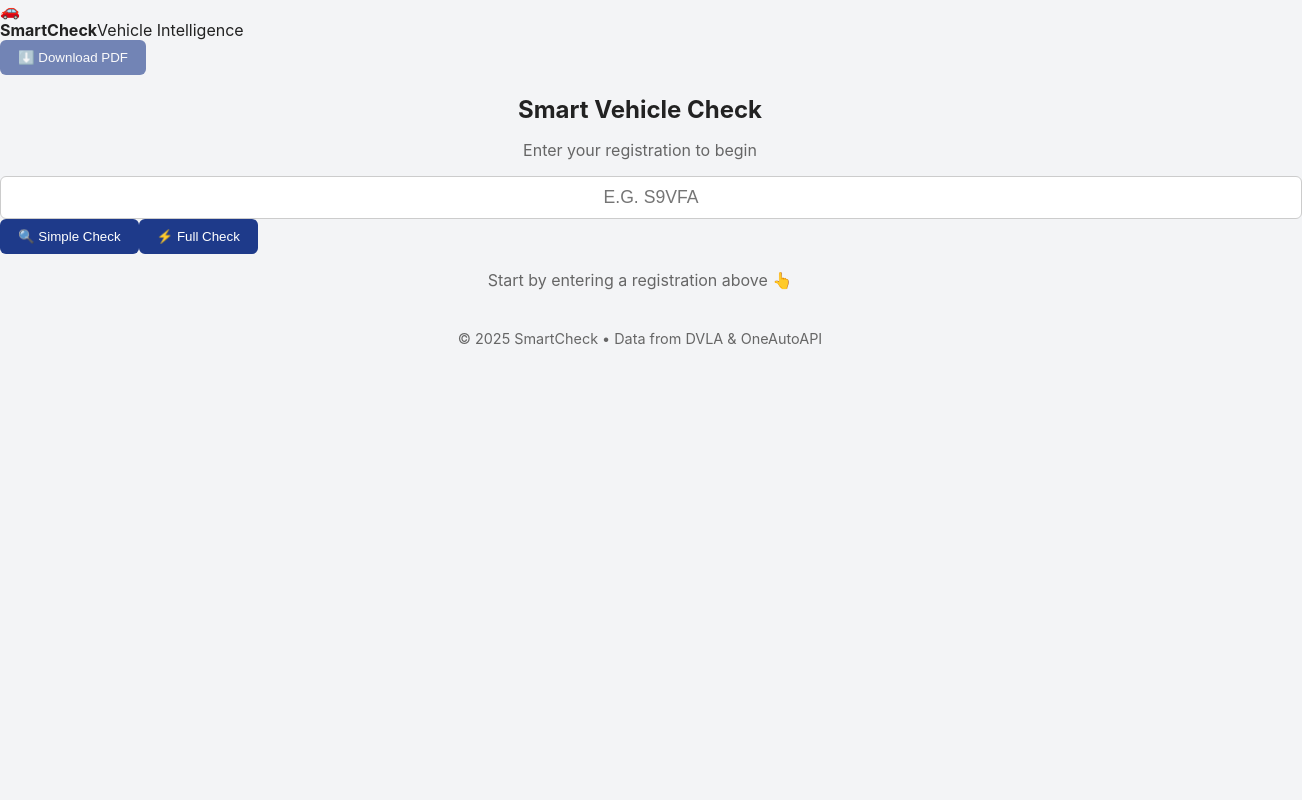
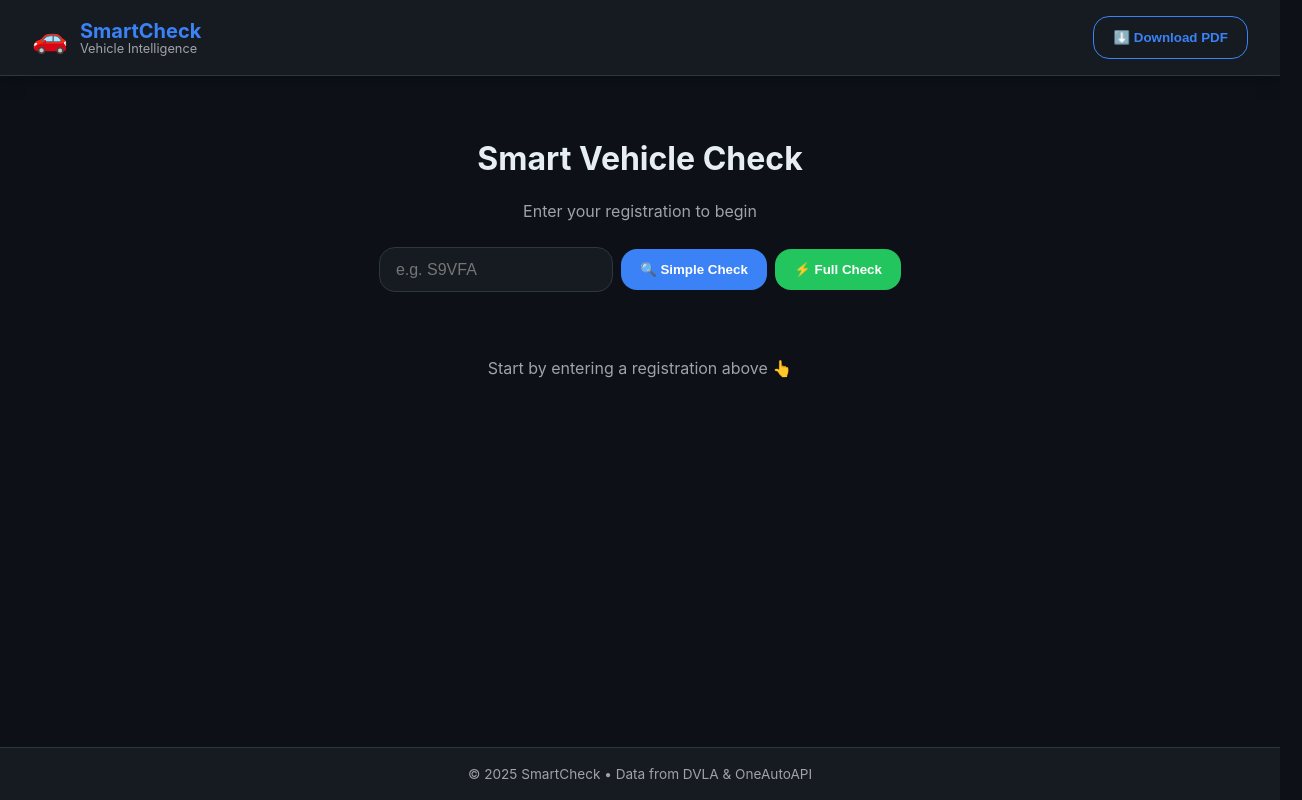
Before and after one commit to Wasif667/SmartCheck, a React (Vite) app in the folder client/: page / in a window 1280 px wide. Shown: the whole page, 1302 px wide, since content can reach past the window. Built offline with nearby package versions, Linux system fonts and the light colour scheme.

Commit message:
Update styles.css

```diff
--- a/client/src/styles.css
+++ b/client/src/styles.css
@@ -1,135 +1,320 @@
-body {
-  font-family: "Inter", sans-serif;
-  background: #f3f4f6;
-  color: #222;
-  margin: 0;
-  padding: 0;
+/* ----------------------------------------------
+   SMARTCHECK — Dark UI Styles
+   ---------------------------------------------- */
+
+:root {
+  --bg: #0d1117;
+  --card: #161b22;
+  --text: #e6edf3;
+  --text-dim: #a1a1aa;
+  --accent: #3b82f6;
+  --accent-glow: rgba(59, 130, 246, 0.2);
+  --success: #22c55e;
+  --error: #ef4444;
+  --border: #30363d;
+  --shadow: 0 0 16px rgba(0, 0, 0, 0.5);
+  --radius: 16px;
+  --transition: 0.25s ease;
 }
 
-.container {
-  max-width: 900px;
-  margin: 40px auto;
-  background: white;
-  border-radius: 12px;
-  padding: 30px 40px;
-  box-shadow: 0 4px 20px rgba(0, 0, 0, 0.05);
+html,
+body {
+  background: var(--bg);
+  color: var(--text);
+  margin: 0;
+  font-family: "Inter", "SF Pro Display", "Segoe UI", Roboto, sans-serif;
+  line-height: 1.5;
+  min-height: 100vh;
 }
 
-h1 {
-  text-align: center;
-  margin-bottom: 10px;
+/* Layout */
+.app {
+  display: flex;
+  flex-direction: column;
+  min-height: 100vh;
 }
 
-p {
-  text-align: center;
-  color: #666;
+/* ----------------------------------------------
+   Header / Branding
+   ---------------------------------------------- */
+.topbar {
+  background: var(--card);
+  border-bottom: 1px solid var(--border);
+  display: flex;
+  align-items: center;
+  justify-content: space-between;
+  padding: 1rem 2rem;
+  box-shadow: var(--shadow);
 }
 
-input {
-  width: 100%;
-  padding: 10px;
-  font-size: 1.1rem;
-  text-transform: uppercase;
-  border: 1px solid #ccc;
-  border-radius: 6px;
-  text-align: center;
+.brand {
+  display: flex;
+  align-items: center;
+  gap: 0.75rem;
 }
 
-.formRow {
-  margin: 20px 0;
+.brand .logo {
+  font-size: 1.8rem;
 }
 
-.buttonRow {
+.brand-text {
   display: flex;
-  justify-content: center;
-  gap: 12px;
-  margin-bottom: 20px;
+  flex-direction: column;
+  line-height: 1.1;
 }
 
-button {
-  background: #1e3a8a;
-  color: white;
-  border: none;
-  padding: 10px 18px;
-  border-radius: 6px;
-  cursor: pointer;
+.brand-text strong {
+  color: var(--accent);
+  font-size: 1.25rem;
 }
 
-button.btnFull {
-  background: #16a34a;
+.brand-text span {
+  font-size: 0.8rem;
+  color: var(--text-dim);
 }
 
-button:disabled {
-  opacity: 0.6;
-  cursor: not-allowed;
+/* ----------------------------------------------
+   Main Search Section
+   ---------------------------------------------- */
+.content {
+  flex: 1;
+  max-width: 960px;
+  margin: 0 auto;
+  padding: 2rem 1rem 6rem;
 }
 
-.error {
-  background: #fee2e2;
-  color: #991b1b;
-  padding: 10px;
-  border-radius: 6px;
+.search {
   text-align: center;
-  margin-bottom: 20px;
+  margin-bottom: 2rem;
 }
 
-/* ---------------------------- */
-/* DVLA Simple Check Card */
-/* ---------------------------- */
-.dvlaCard {
-  background: #f0fdf4;
-  border: 3px solid #16a34a;
-  border-radius: 10px;
-  padding: 20px;
-  margin-top: 20px;
+.search h1 {
+  font-size: 2rem;
+  margin-bottom: 0.25rem;
 }
 
-.dvlaCard h2 {
-  color: #166534;
-  font-size: 1.3rem;
-  margin-top: 0;
+.subtitle {
+  color: var(--text-dim);
+  font-size: 1rem;
+  margin-bottom: 1.5rem;
 }
 
-.row {
+.search-bar {
   display: flex;
-  justify-content: space-between;
-  border-bottom: 1px solid #e5e7eb;
-  padding: 6px 0;
+  flex-wrap: wrap;
+  gap: 0.5rem;
+  justify-content: center;
+  align-items: center;
 }
 
-.label {
-  font-weight: 500;
-  color: #333;
+.search-bar input {
+  background: var(--card);
+  border: 1px solid var(--border);
+  color: var(--text);
+  padding: 0.8rem 1rem;
+  border-radius: var(--radius);
+  font-size: 1rem;
+  width: 200px;
+  outline: none;
+  transition: var(--transition);
 }
 
-.value {
-  color: #111;
+.search-bar input:focus {
+  border-color: var(--accent);
+  box-shadow: 0 0 8px var(--accent-glow);
 }
 
-/* ---------------------------- */
-/* Full Vehicle Check Sections */
-/* ---------------------------- */
-.sectionGroup {
-  margin-top: 30px;
+.buttons {
+  display: flex;
+  gap: 0.5rem;
 }
 
-.section {
-  background: #f9fafb;
-  border: 1px solid #e5e7eb;
-  border-radius: 8px;
-  padding: 20px;
-  margin-bottom: 20px;
+/* ----------------------------------------------
+   Buttons
+   ---------------------------------------------- */
+.btn {
+  border: none;
+  border-radius: var(--radius);
+  font-weight: 600;
+  padding: 0.8rem 1.2rem;
+  cursor: pointer;
+  transition: var(--transition);
 }
 
-.section h2 {
-  margin-top: 0;
-  font-size: 1.2rem;
-  color: #1e3a8a;
+.btn.primary {
+  background: var(--accent);
+  color: #fff;
 }
 
-.footer {
-  text-align: center;
-  color: #666;
-  margin-top: 40px;
+.btn.success {
+  background: var(--success);
+  color: #fff;
+}
+
+.btn.ghost {
+  background: transparent;
+  border: 1px solid var(--accent);
+  color: var(--accent);
+}
+
+.btn:hover {
+  transform: translateY(-2px);
+  box-shadow: 0 0 10px var(--accent-glow);
+}
+
+/* ----------------------------------------------
+   Cards
+   ---------------------------------------------- */
+.card {
+  background: var(--card);
+  border: 1px solid var(--border);
+  border-radius: var(--radius);
+  margin-bottom: 1.5rem;
+  box-shadow: var(--shadow);
+  overflow: hidden;
+}
+
+.card-header {
+  background: rgba(255, 255, 255, 0.03);
+  border-bottom: 1px solid var(--border);
+  padding: 0.75rem 1rem;
+}
+
+.card-header h2 {
+  margin: 0;
+  font-size: 1.2rem;
+  color: var(--accent);
+}
+
+.card-body {
+  padding: 1rem;
+}
+
+/* ----------------------------------------------
+   Tables
+   ---------------------------------------------- */
+.data-table {
+  width: 100%;
+  border-collapse: collapse;
   font-size: 0.9rem;
 }
+
+.data-table th,
+.data-table td {
+  border: 1px solid var(--border);
+  padding: 0.5rem 0.75rem;
+  text-align: left;
+}
+
+.data-table th {
+  background: rgba(255, 255, 255, 0.05);
+  color: var(--accent);
+  font-weight: 600;
+}
+
+.data-table tr:nth-child(even) td {
+  background: rgba(255, 255, 255, 0.02);
+}
+
+/* ----------------------------------------------
+   Key-Value Grid (for summary data)
+   ---------------------------------------------- */
+.grid {
+  display: grid;
+  grid-template-columns: repeat(auto-fit, minmax(180px, 1fr));
+  gap: 0.75rem;
+}
+
+.kv {
+  background: rgba(255, 255, 255, 0.02);
+  border: 1px solid var(--border);
+  border-radius: var(--radius);
+  padding: 0.5rem 0.75rem;
+}
+
+.kv-label {
+  font-size: 0.8rem;
+  color: var(--text-dim);
+}
+
+.kv-value {
+  font-weight: 600;
+  color: var(--text);
+}
+
+/* ----------------------------------------------
+   Alerts & Loading
+   ---------------------------------------------- */
+.alert {
+  margin-top: 1rem;
+  padding: 0.75rem 1rem;
+  border-radius: var(--radius);
+}
+
+.alert.error {
+  background: rgba(239, 68, 68, 0.1);
+  border: 1px solid var(--error);
+  color: var(--error);
+}
+
+.loading {
+  text-align: center;
+  margin: 2rem 0;
+}
+
+.spinner {
+  border: 4px solid var(--border);
+  border-top: 4px solid var(--accent);
+  border-radius: 50%;
+  width: 40px;
+  height: 40px;
+  margin: 0 auto 1rem;
+  animation: spin 1s linear infinite;
+}
+
+@keyframes spin {
+  to {
+    transform: rotate(360deg);
+  }
+}
+
+/* ----------------------------------------------
+   Empty state
+   ---------------------------------------------- */
+.empty {
+  text-align: center;
+  margin-top: 4rem;
+  color: var(--text-dim);
+}
+
+/* ----------------------------------------------
+   Footer
+   ---------------------------------------------- */
+.footer {
+  background: var(--card);
+  border-top: 1px solid var(--border);
+  text-align: center;
+  padding: 1rem;
+  font-size: 0.85rem;
+  color: var(--text-dim);
+}
+
+/* ----------------------------------------------
+   Print (PDF Download)
+   ---------------------------------------------- */
+@media print {
+  .no-print {
+    display: none !important;
+  }
+  body {
+    background: white;
+    color: black;
+  }
+  .card {
+    border-color: #ccc;
+    box-shadow: none;
+  }
+  .card-header {
+    background: #f0f0f0;
+  }
+}
```
